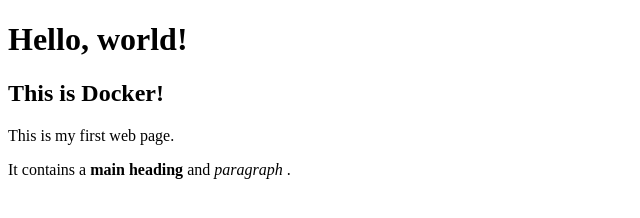
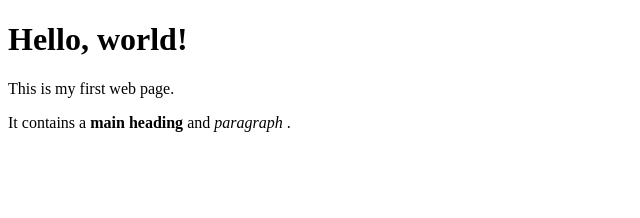
Before and after one commit to khanabdur1/CI-CD, a plain HTML site: page index.html in a window 1280 px wide. Shown: the whole page, without its empty margins (0-640 px from the left). Drawn offline with Linux system fonts and the light colour scheme.

Commit message:
Update index.html

```diff
--- a/index.html
+++ b/index.html
@@ -5,7 +5,6 @@
     </head>
     <body>
         <h1>Hello, world!</h1>
-        <h2>This is Docker!</h2>
         <p>This is my first web page.</p>
         <p>It contains a
              <strong>main heading</strong> and <em> paragraph </em>.
```
